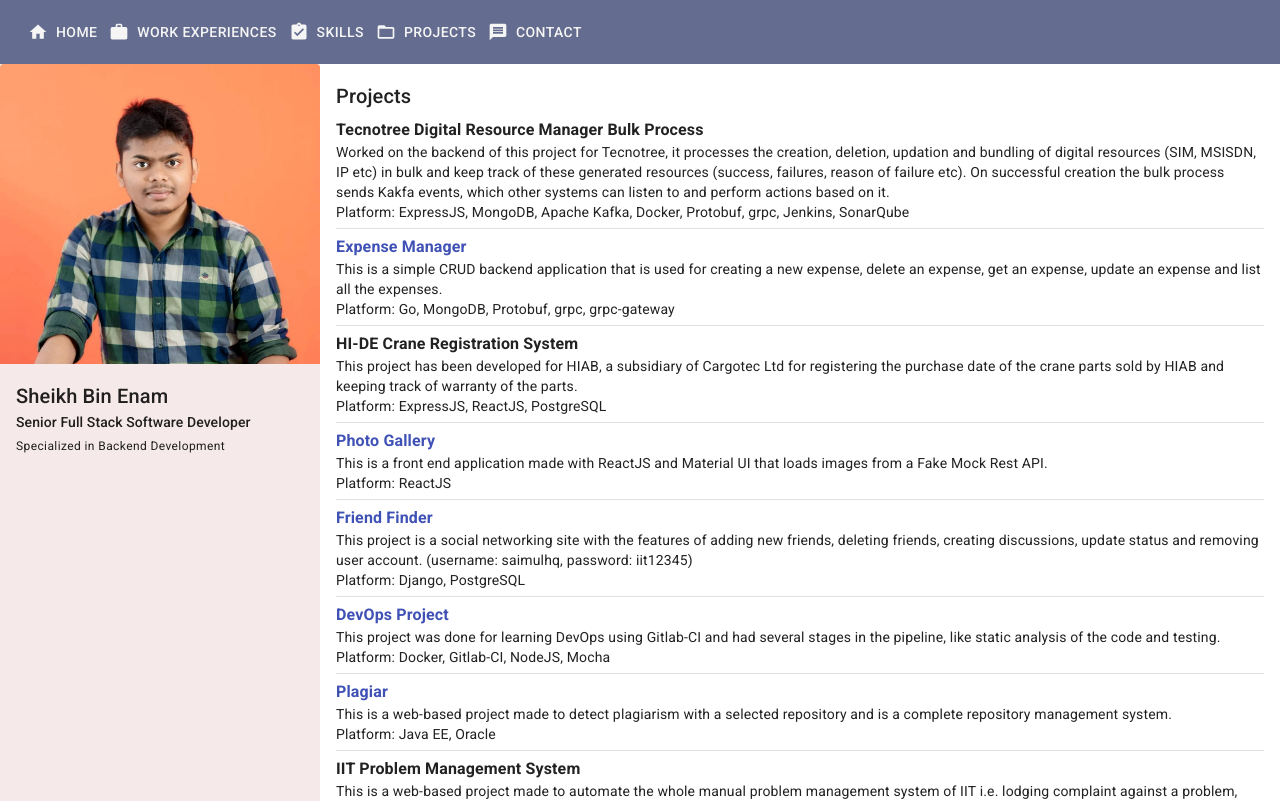
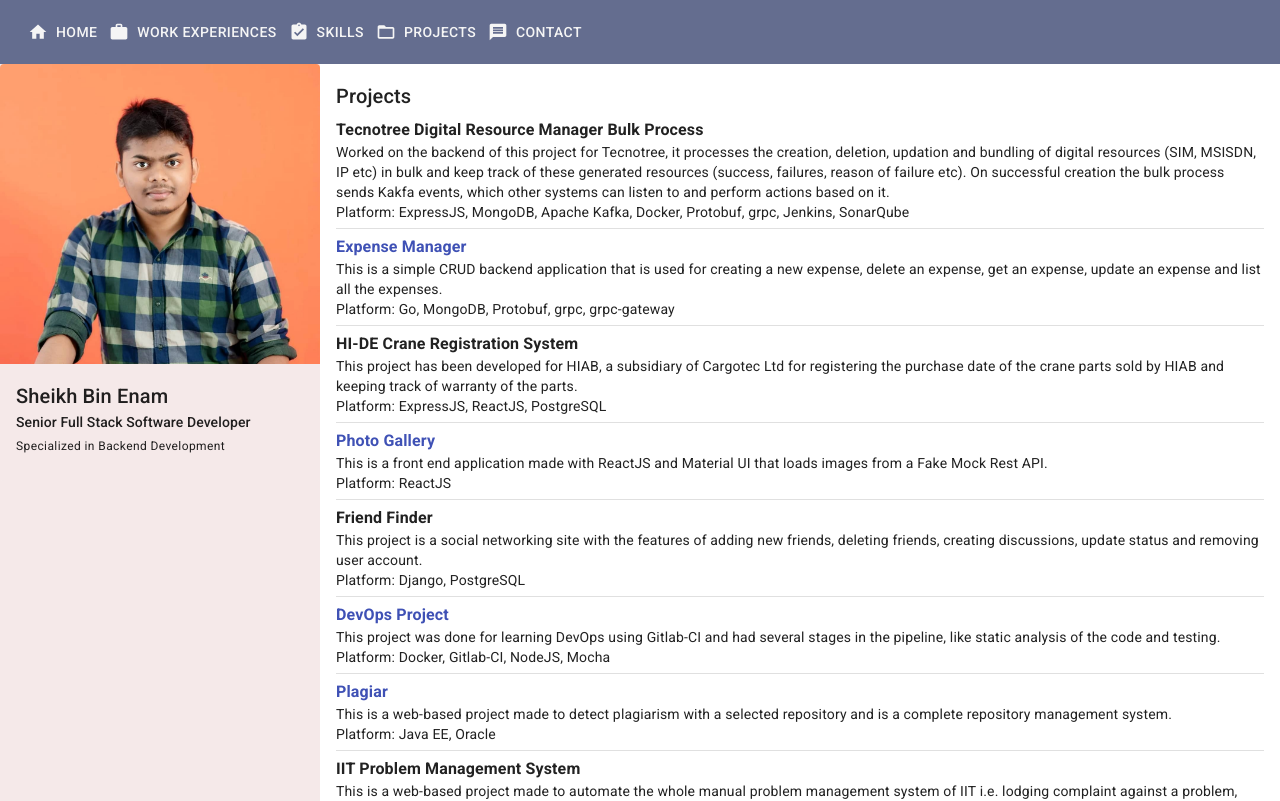
Before and after one commit to saimulhq/portfolio, a React (Create React App) app: page /portfolio/projects in a window 1280 px wide. Shown: the top 801 px of the page. Built offline with nearby package versions, Linux system fonts and the light colour scheme.

Commit message:
remove broken project url link

```diff
--- a/src/mappings/projects.js
+++ b/src/mappings/projects.js
@@ -33,9 +33,9 @@ export const projects = [
     },
     {
         title: 'Friend Finder',
-        link: links['FriendFinder'],
+        link: '',
         description:
-            'This project is a social networking site with the features of adding new friends, deleting friends, creating discussions, update status and removing user account. (username: saimulhq, password: iit12345)',
+            'This project is a social networking site with the features of adding new friends, deleting friends, creating discussions, update status and removing user account.',
         platform: 'Django, PostgreSQL'
     },
     {
```
